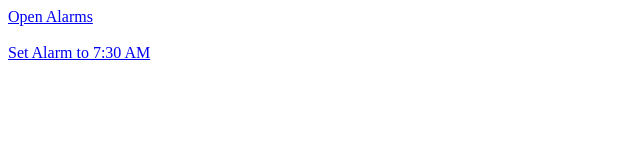
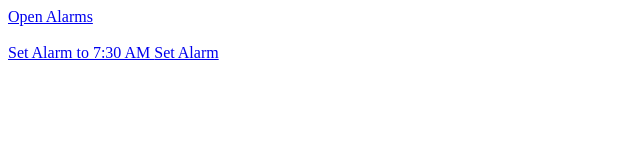
Before and after one commit to iaeluk/alarm-test, a plain HTML site: page index.html in a window 1280 px wide. Shown: the full height of the page, 0-640 px from the left. Drawn offline with Linux system fonts and the light colour scheme.

Commit message:
Add link to set alarm with default time

```diff
--- a/index.html
+++ b/index.html
@@ -17,5 +17,9 @@
         Set Alarm to 7:30 AM
     </a>
 
+
+    <a href="intent://#Intent;action=android.intent.action.SET_ALARM;category=android.intent.category.BROWSABLE;end">Set Alarm</a>
+
+
 </body>
 </html>
```
